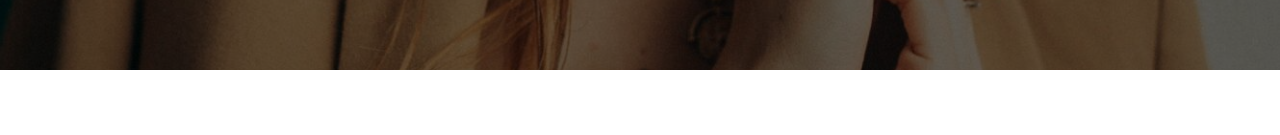
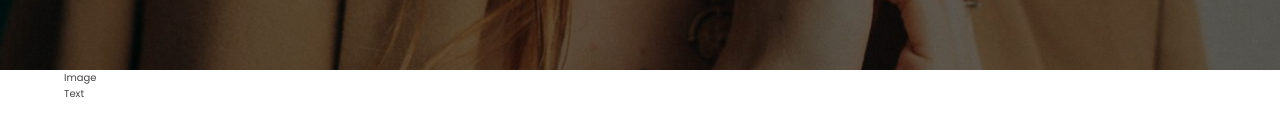
Before and after one commit to EdwardShanahan09/portfolio-project-1, a React (Vite) app: page / in a window 1280 px wide. Shown: the part 645-780 px from the top of the page. Built offline with nearby package versions, Linux system fonts and the light colour scheme.

Commit message:
Add About component

```diff
--- a/src/App.jsx
+++ b/src/App.jsx
@@ -1,11 +1,19 @@
 import "./App.scss";
 import Navbar from "./components/Navbar/Navbar";
 import Hero from "./components/Hero/Hero";
+import Container from "./components/Container/Container";
+import About from "./sections/About/About";
 function App() {
   return (
     <>
       <Navbar />
       <Hero />
+
+      <main>
+        <Container>
+          <About />
+        </Container>
+      </main>
     </>
   );
 }
--- a/src/components/Navbar/Navbar.jsx
+++ b/src/components/Navbar/Navbar.jsx
@@ -27,7 +27,7 @@ const Navbar = () => {
             </a>
           </li>
           <li className="navbar__item">
-            <a className="navbar__link" href="#">
+            <a className="navbar__link" href="#about">
               About
             </a>
           </li>
--- /dev/null
+++ b/src/sections/About/About.jsx
@@ -0,0 +1,12 @@
+import "./About.scss";
+
+const About = () => {
+  return (
+    <section id="about" className="about">
+      <div className="about__img">Image</div>
+      <div className="about__text">Text</div>
+    </section>
+  );
+};
+
+export default About;
```
Also changed, not shown: src/sections/About/About.scss (added).
